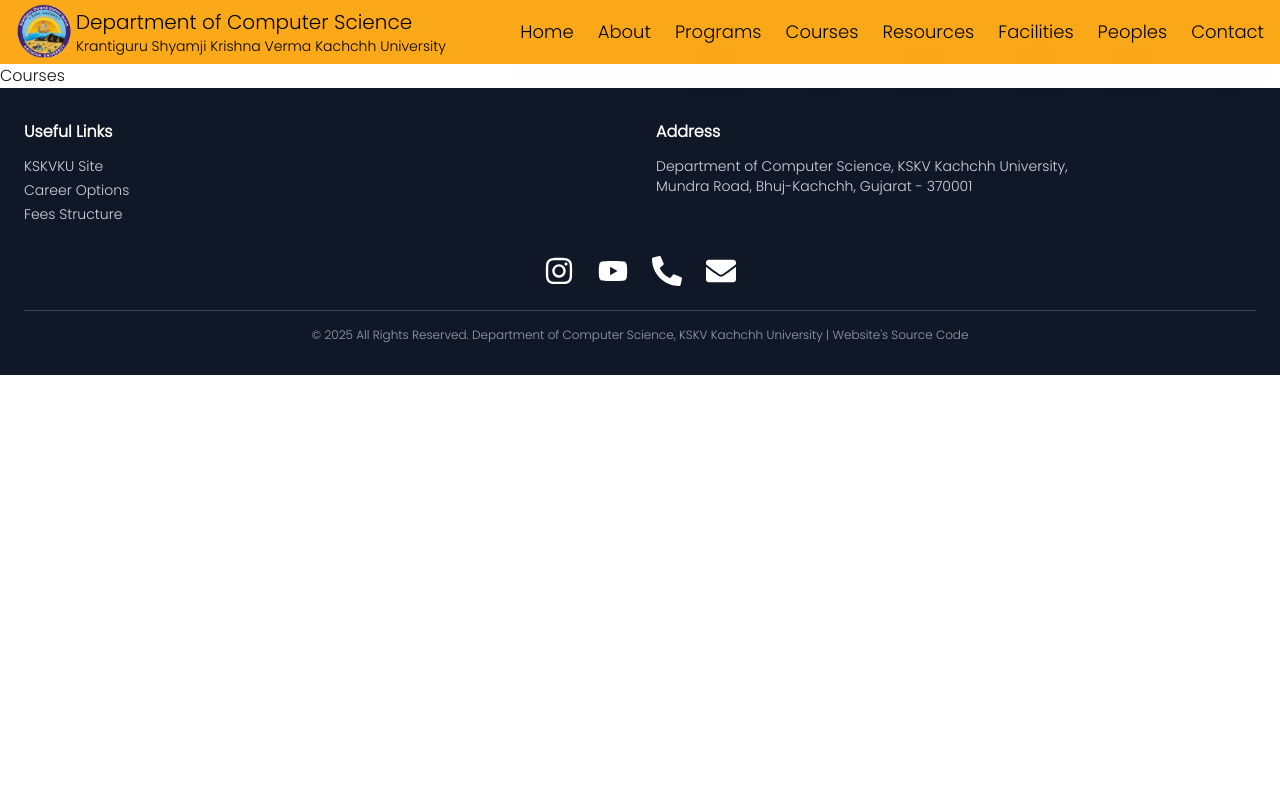
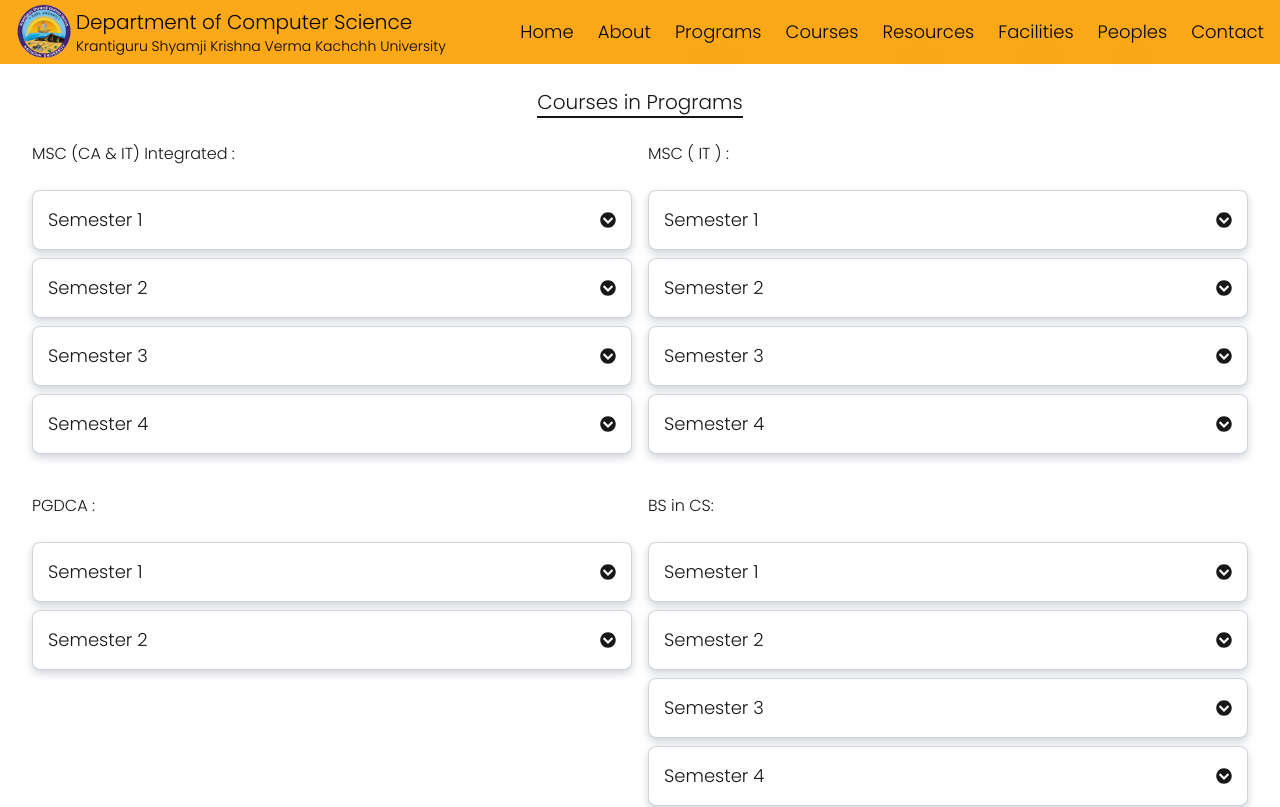
Before and after one commit to iamankusingh/cs-kskvku, a Next.js app: page /courses in a window 1280 px wide. Shown: the top 807 px of the page. Built offline with nearby package versions, Linux system fonts and the light colour scheme.

Commit message:
courses page is in progerss

```diff
--- a/src/app/courses/page.tsx
+++ b/src/app/courses/page.tsx
@@ -1,11 +1,157 @@
-import { Metadata } from 'next';
-import React from 'react'
+import CourseCard from "@/components/CourseCard";
+import TextLine from "@/components/TextLine";
+import { cait } from "@/data/courses";
+import { Metadata } from "next";
+import React from "react";
 
-const Courses = () => {
+const Courses: React.FC = () => {
   return (
-    <div>Courses</div>
-  )
-}
+    <main className="p-4 lg:px-8  text-center">
+      <TextLine text="Courses in Programs" />
+
+      <div className="text-left grid lg:grid-cols-2 gap-4">
+        <div>
+          <h3 className="py-4">MSC (CA & IT) Integrated :</h3>
+
+          <CourseCard sem={1}>
+            {Object.keys(cait[0]).map((key, index) => (
+              <div className="py-1 flex" key={index}>
+                <span className="w-36">{key}</span>
+                <p className="w-full text-left">{cait[0][key]}</p>
+              </div>
+            ))}
+          </CourseCard>
+
+          <CourseCard sem={2}>
+            {Object.keys(cait[1]).map((key, index) => (
+              <div className="py-1 flex" key={index}>
+                <span className="w-36">{key}</span>
+                <p className="w-full text-left">{cait[1][key]}</p>
+              </div>
+            ))}
+          </CourseCard>
+
+          <CourseCard sem={3}>
+            {Object.keys(cait[2]).map((key, index) => (
+              <div className="py-1 flex" key={index}>
+                <span className="w-36">{key}</span>
+                <p className="w-full text-left">{cait[2][key]}</p>
+              </div>
+            ))}
+          </CourseCard>
+
+          <CourseCard sem={4}>
+            {Object.keys(cait[3]).map((key, index) => (
+              <div className="py-1 flex" key={index}>
+                <span className="w-36">{key}</span>
+                <p className="w-full text-left">{cait[3][key]}</p>
+              </div>
+            ))}
+          </CourseCard>
+        </div>
+
+        <div>
+          <h3 className="py-4">MSC ( IT ) :</h3>
+
+          <CourseCard sem={1}>
+            {Object.keys(cait[0]).map((key, index) => (
+              <div className="py-1 flex" key={index}>
+                <span className="w-36">{key}</span>
+                <p className="w-full text-left">{cait[0][key]}</p>
+              </div>
+            ))}
+          </CourseCard>
+
+          <CourseCard sem={2}>
+            {Object.keys(cait[1]).map((key, index) => (
+              <div className="py-1 flex" key={index}>
+                <span className="w-36">{key}</span>
+                <p className="w-full text-left">{cait[1][key]}</p>
+              </div>
+            ))}
+          </CourseCard>
+
+          <CourseCard sem={3}>
+            {Object.keys(cait[2]).map((key, index) => (
+              <div className="py-1 flex" key={index}>
+                <span className="w-36">{key}</span>
+                <p className="w-full text-left">{cait[2][key]}</p>
+              </div>
+            ))}
+          </CourseCard>
+
+          <CourseCard sem={4}>
+              <div>
+                <p className="p-4 text-xl text-center">Industrial Project or Internship</p>
+              </div>
+          </CourseCard>
+        </div>
+
+        <div>
+          <h3 className="py-4">PGDCA :</h3>
+
+          <CourseCard sem={1}>
+            {Object.keys(cait[0]).map((key, index) => (
+              <div className="py-1 flex" key={index}>
+                <span className="w-36">{key}</span>
+                <p className="w-full text-left">{cait[0][key]}</p>
+              </div>
+            ))}
+          </CourseCard>
+
+          <CourseCard sem={2}>
+            {Object.keys(cait[1]).map((key, index) => (
+              <div className="py-1 flex" key={index}>
+                <span className="w-36">{key}</span>
+                <p className="w-full text-left">{cait[1][key]}</p>
+              </div>
+            ))}
+          </CourseCard>
+        </div>
+
+        <div>
+          <h3 className="py-4">BS in CS:</h3>
+
+          <CourseCard sem={1}>
+            {Object.keys(cait[0]).map((key, index) => (
+              <div className="py-1 flex" key={index}>
+                <span className="w-36">{key}</span>
+                <p className="w-full text-left">{cait[0][key]}</p>
+              </div>
+            ))}
+          </CourseCard>
+
+          <CourseCard sem={2}>
+            {Object.keys(cait[1]).map((key, index) => (
+              <div className="py-1 flex" key={index}>
+                <span className="w-36">{key}</span>
+                <p className="w-full text-left">{cait[1][key]}</p>
+              </div>
+            ))}
+          </CourseCard>
+
+          <CourseCard sem={3}>
+            {Object.keys(cait[2]).map((key, index) => (
+              <div className="py-1 flex" key={index}>
+                <span className="w-36">{key}</span>
+                <p className="w-full text-left">{cait[2][key]}</p>
+              </div>
+            ))}
+          </CourseCard>
+
+          <CourseCard sem={4}>
+            {Object.keys(cait[3]).map((key, index) => (
+              <div className="py-1 flex" key={index}>
+                <span className="w-36">{key}</span>
+                <p className="w-full text-left">{cait[3][key]}</p>
+              </div>
+            ))}
+          </CourseCard>
+        </div>
+      </div>
+    </main>
+  );
+};
 
 export const metadata: Metadata = {
   title: "Courses: Department of Computer Science | KSKVKU",
@@ -13,4 +159,4 @@ export const metadata: Metadata = {
     "Prototype Website of Department of computer Science at Krantiguru Shyamji Krishna verma Kachchh university",
 };
 
-export default Courses
+export default Courses;
--- /dev/null
+++ b/src/components/CourseCard.tsx
@@ -0,0 +1,41 @@
+"use client";
+
+import React, { useState } from "react";
+import { FaChevronCircleDown } from "react-icons/fa";
+import Button from "./Button";
+
+interface courseCardProps {
+  children: React.ReactNode;
+  sem: number;
+}
+
+const CourseCard: React.FC<courseCardProps> = ({ children, sem, ...props }) => {
+  const [open, setOpen] = useState<boolean>(false);
+
+  return (
+    <div className="my-2 p-4 text-left cursor-default rounded-lg duration-400 ease-in-out[background:linear-gradient(to_bottom,#f3f4f6,#e5e7eb)] shadow-[inset_0_-1px_#d1d5db,inset_0_0_0_1px_#d1d5db,_0_4px_8px_#d1d5db] dark:[background:linear-gradient(to_bottom,#374151,#1f2937)] dark:shadow-[inset_0_-1px_#10171e,inset_0_0_0_1px_hsla(205,89%,46%,.24),_0_4px_8px_#00000052] ">
+      <div
+        className="flex justify-between cursor-pointer"
+        onClick={() => setOpen(!open)}
+      >
+        <h6 className="text-lg">Semester {sem}</h6>
+        <button
+          className={`duration-400 ease-in-out cursor-pointer ${
+            open ? "rotate-[0.5turn]" : ""
+          }`}
+          onClick={() => setOpen(!open)}
+        >
+          <FaChevronCircleDown />
+        </button>
+      </div>
+
+      <div className={`${open ? "h-fit block" : "h-0 hidden"}`} {...props}>
+        {children}
+        <br />
+        <Button title="Full year pfd" path="#" />
+      </div>
+    </div>
+  );
+};
+
+export default CourseCard;
--- a/src/components/ProgramCard.tsx
+++ b/src/components/ProgramCard.tsx
@@ -1,6 +1,7 @@
 import React from "react";
 
 interface programCardProps {
+  children: React.ReactNode;
   heading: string;
   p1: string;
   p2: string;
@@ -12,6 +13,7 @@ interface programCardProps {
 }
 
 const ProgramCard: React.FC<programCardProps> = ({
+  children,
   heading,
   p1,
   p2,
@@ -20,9 +22,13 @@ const ProgramCard: React.FC<programCardProps> = ({
   li2,
   li3,
   li4,
+  ...props
 }) => {
   return (
-    <div className="p-5 text-left rounded-lg hover:scale-102 duration-400 cursor-default [background:linear-gradient(to_bottom,#f3f4f6,#e5e7eb)] shadow-[inset_0_-1px_#d1d5db,inset_0_0_0_1px_#d1d5db,_0_4px_8px_#d1d5db] dark:[background:linear-gradient(to_bottom,#374151,#1f2937)] dark:shadow-[inset_0_-1px_#10171e,inset_0_0_0_1px_hsla(205,89%,46%,.24),_0_4px_8px_#00000052]">
+    <div
+      className="p-5 text-left rounded-lg hover:scale-102 duration-400 cursor-default [background:linear-gradient(to_bottom,#f3f4f6,#e5e7eb)] shadow-[inset_0_-1px_#d1d5db,inset_0_0_0_1px_#d1d5db,_0_4px_8px_#d1d5db] dark:[background:linear-gradient(to_bottom,#374151,#1f2937)] dark:shadow-[inset_0_-1px_#10171e,inset_0_0_0_1px_hsla(205,89%,46%,.24),_0_4px_8px_#00000052]"
+      {...props}
+    >
       <h4 className="text-2xl font-bold">{heading}</h4>
 
       <div className="py-4">
@@ -31,12 +37,14 @@ const ProgramCard: React.FC<programCardProps> = ({
         <p className="py-2 text-justify">{p3}</p>
       </div>
 
-      <ul className="list-disc pl-2">
+      <ul className="mb-6 list-disc pl-2">
         <li>{li1}</li>
         <li>{li2}</li>
         <li>{li3}</li>
         <li>{li4}</li>
       </ul>
+
+      {children}
     </div>
   );
 };
--- /dev/null
+++ b/src/data/courses.ts
@@ -0,0 +1,56 @@
+interface Course {
+  [key: string]: string;
+}
+
+const cait: Course[] = [
+  {
+    "CAIT-101": "Introduction to Computer Science and Programming",
+    "CAIT-101-P": "Lab : Practical based on CAIT-101",
+    "CAIT-102": "Web Designing and Programming - I",
+    "CAIT-102-P": "Lab : Practical based on CAIT-102",
+    "CAIT-103": "Fundamental of Information Technology",
+    "CAIT-104": "Mathematical Foundation of Computer Science",
+    "CAIT-105": "Communication Skills in English",
+    "CAIT-106-A": "Introduction to Indic Knowledge System - I",
+    "CAIT-106-B": "Bhagavad Gita and Life Management",
+    "CAIT-107": "Practical Skills in Office Automation",
+  },
+  {
+    "CAIT-201": "Programming with Python",
+    "CAIT-201-P": "Lab : Practical based on CAIT-201",
+    "CAIT-202": "Web Designing and Programming - II",
+    "CAIT-202-P": "Lab : Practical based on CAIT-202",
+    "CAIT-203": "Latest Trends in IT",
+    "CAIT-204-P": "Practical Skills in Statistical Data Analysis",
+    "CAIT-205": "Soft Skills and Personality Development",
+    "CAIT-206-A": "Try to Understand our Mother Earth",
+    "CAIT-206-B": "Yoga- Nityansh ",
+    "CAIT-207 ": "Practical Skills in Desktop Publishing",
+  },
+  {
+    "CAIT-301": "Data Structures and Algorithm",
+    "CAIT-301-P": "Lab : Practical based on CAIT-301",
+    "CAIT-302": "Object Oriented Programming with C++",
+    "CAIT-302-P": "Lab : Practical based on CAIT-302",
+    "CAIT-303": "System Analysis and Design",
+    "CAIT-304": "Computer Oriented Numerical Methods",
+    "CAIT-305": "Email Etiquette and Training",
+    "CAIT-306-A": "Indian Thinkers and Philosphers",
+    "CAIT-306-B": "Nyaya Sastras for Mathematical Logic",
+    "CAIT-307-P": "Practical Skills in Web development Using Wordpress",
+  },
+  {
+    "CAIT-401": "Database Management System",
+    "CAIT-401-P": "Lab: Practical Based on CAIT-401",
+    "CAIT-402": "Object Oriented Programming with Java",
+    "CAIT-402-P": "Lab : Practical based on CAIT-402",
+    "CAIT-403": "Operating Systems",
+    "CAIT-404": "Computer Network - I",
+    "CAIT-405": "Presentation Skills",
+    "CAIT-406-A": "Digital Enhancement",
+    "CAIT-406-B": "Cyber Security",
+    "CAIT-407-P": "Practical Skills in Linux",
+  },
+];
+
+export { cait };
```
Also changed, not shown: src/app/programs/page.tsx (+18 -5 lines).
